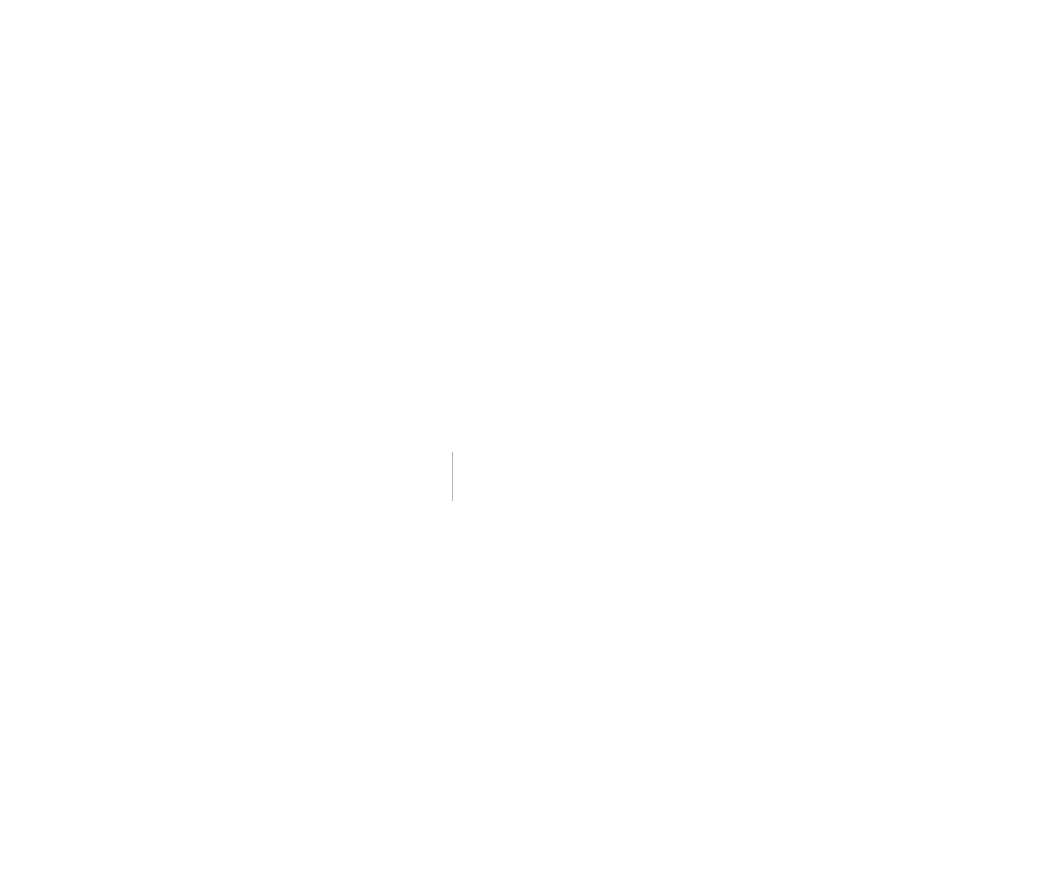
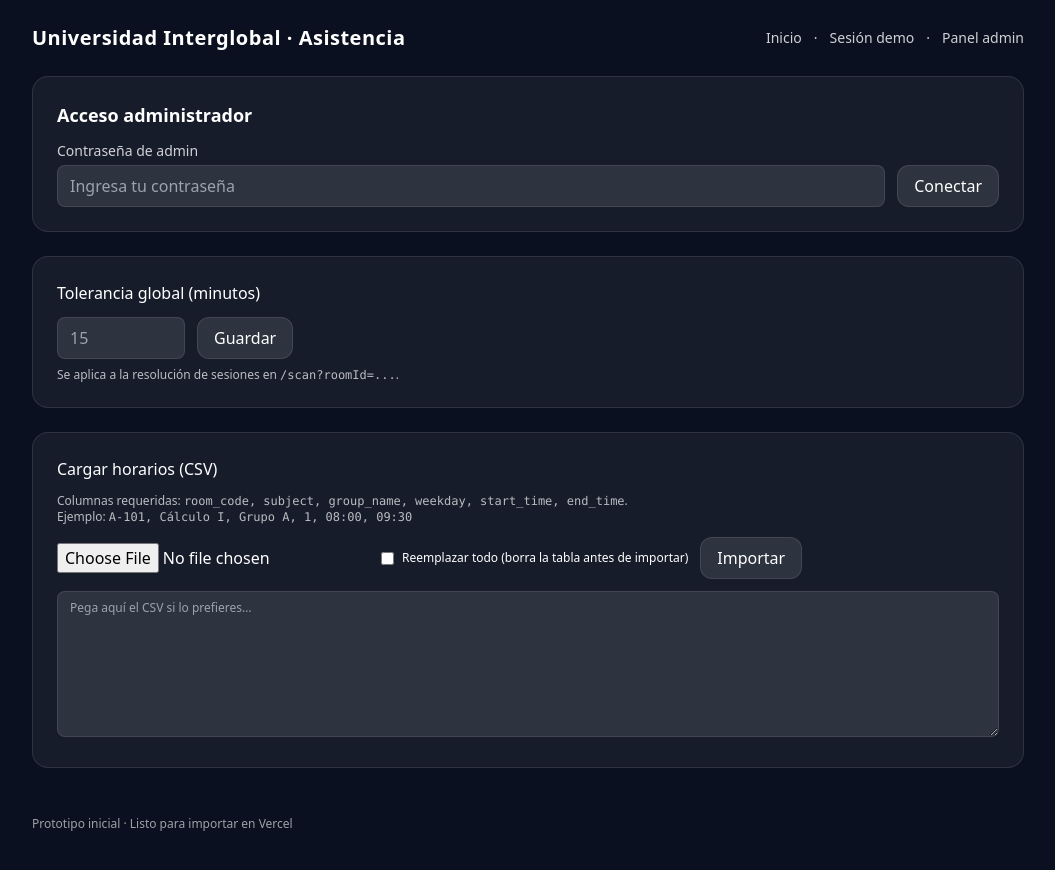
Before and after one commit to puribehuig-boop/ui-asistencia, a Next.js app: page /admin/settings in a window 1280 px wide. Before the commit this address had no page. Shown: the top 870 px of the page, without its empty margins (112-1167 px from the left). Built offline with nearby package versions, Linux system fonts and the light colour scheme.

Commit message:
Create page.tsx

```diff
--- /dev/null
+++ b/app/admin/settings/page.tsx
@@ -0,0 +1,170 @@
+'use client';
+
+import { useEffect, useState } from 'react';
+
+export default function AdminSettingsPage() {
+  const [adminPass, setAdminPass] = useState('');
+  const [tol, setTol] = useState<number | ''>('');
+  const [loading, setLoading] = useState(false);
+  const [msg, setMsg] = useState<string | null>(null);
+  const [csvText, setCsvText] = useState<string>('');
+  const [replaceAll, setReplaceAll] = useState(false);
+
+  const fetchTol = async () => {
+    if (!adminPass) return;
+    setLoading(true); setMsg(null);
+    try {
+      const r = await fetch('/api/admin/settings', { headers: { 'x-admin-password': adminPass } });
+      if (!r.ok) {
+        setMsg('No autorizado o error al leer ajustes.');
+      } else {
+        const j = await r.json();
+        setTol(j.attendance_tolerance_min ?? '');
+      }
+    } catch (e: any) {
+      setMsg(String(e));
+    } finally {
+      setLoading(false);
+    }
+  };
+
+  useEffect(() => { /* no auto-fetch sin password */ }, []);
+
+  const saveTol = async () => {
+    if (tol === '' || Number(tol) < 0 || Number(tol) > 240) {
+      setMsg('Valor inválido: usa 0 a 240 minutos.');
+      return;
+    }
+    setLoading(true); setMsg(null);
+    try {
+      const r = await fetch('/api/admin/settings', {
+        method: 'POST',
+        headers: {
+          'Content-Type': 'application/json',
+          'x-admin-password': adminPass
+        },
+        body: JSON.stringify({ attendance_tolerance_min: Number(tol) }),
+      });
+      const j = await r.json();
+      if (!r.ok || !j.ok) throw new Error(j.error || 'Error al guardar');
+      setMsg('Tolerancia guardada correctamente.');
+    } catch (e: any) {
+      setMsg(e.message);
+    } finally {
+      setLoading(false);
+    }
+  };
+
+  const importCsv = async () => {
+    if (!csvText.trim()) {
+      setMsg('Carga un CSV antes de importar.');
+      return;
+    }
+    setLoading(true); setMsg(null);
+    try {
+      const url = `/api/admin/schedule/import${replaceAll ? '?replace=1' : ''}`;
+      const r = await fetch(url, {
+        method: 'POST',
+        headers: { 'Content-Type': 'text/csv', 'x-admin-password': adminPass },
+        body: csvText,
+      });
+      const j = await r.json();
+      if (!r.ok || !j.ok) throw new Error(j.error || 'Error al importar');
+      setMsg(`Importación completa. Filas insertadas: ${j.inserted}${replaceAll ? ' (reemplazo total)' : ''}.`);
+    } catch (e: any) {
+      setMsg(e.message);
+    } finally {
+      setLoading(false);
+    }
+  };
+
+  const onFile = async (f?: File) => {
+    if (!f) return;
+    const text = await f.text();
+    setCsvText(text);
+  };
+
+  return (
+    <main className="space-y-6">
+      <section className="bg-white/5 border border-white/10 rounded-2xl p-6">
+        <h2 className="text-lg font-semibold mb-3">Acceso administrador</h2>
+        <div className="flex flex-wrap items-end gap-3">
+          <div className="flex-1 min-w-[220px]">
+            <label className="block text-sm mb-1 opacity-80">Contraseña de admin</label>
+            <input
+              type="password"
+              value={adminPass}
+              onChange={(e) => setAdminPass(e.target.value)}
+              placeholder="Ingresa tu contraseña"
+              className="w-full px-3 py-2 rounded-lg bg-white/10 border border-white/10"
+            />
+          </div>
+          <button
+            onClick={fetchTol}
+            className="px-4 py-2 rounded-xl bg-white/10 hover:bg-white/20 border border-white/10"
+          >
+            Conectar
+          </button>
+        </div>
+        {msg && <p className="text-xs mt-3 opacity-80">{msg}</p>}
+      </section>
+
+      <section className="bg-white/5 border border-white/10 rounded-2xl p-6">
+        <h3 className="text-base font-medium mb-3">Tolerancia global (minutos)</h3>
+        <div className="flex items-end gap-3">
+          <input
+            type="number"
+            min={0}
+            max={240}
+            value={tol}
+            onChange={(e) => setTol(e.target.value === '' ? '' : Number(e.target.value))}
+            placeholder="15"
+            className="w-32 px-3 py-2 rounded-lg bg-white/10 border border-white/10"
+          />
+          <button
+            onClick={saveTol}
+            className="px-4 py-2 rounded-xl bg-white/10 hover:bg-white/20 border border-white/10"
+            disabled={loading || !adminPass}
+          >
+            Guardar
+          </button>
+        </div>
+        <p className="text-xs opacity-70 mt-2">Se aplica a la resolución de sesiones en <code>/scan?roomId=...</code>.</p>
+      </section>
+
+      <section className="bg-white/5 border border-white/10 rounded-2xl p-6">
+        <h3 className="text-base font-medium mb-3">Cargar horarios (CSV)</h3>
+        <p className="text-xs opacity-70 mb-3">
+          Columnas requeridas: <code>room_code, subject, group_name, weekday, start_time, end_time</code>.
+          <br />Ejemplo: <code>A-101, Cálculo I, Grupo A, 1, 08:00, 09:30</code>
+        </p>
+        <div className="flex flex-wrap items-center gap-3 mb-3">
+          <input
+            type="file"
+            accept=".csv,text/csv"
+            onChange={(e) => onFile(e.target.files?.[0] || undefined)}
+            className="block"
+          />
+          <label className="flex items-center gap-2 text-xs">
+            <input type="checkbox" checked={replaceAll} onChange={(e) => setReplaceAll(e.target.checked)} />
+            Reemplazar todo (borra la tabla antes de importar)
+          </label>
+          <button
+            onClick={importCsv}
+            className="px-4 py-2 rounded-xl bg-white/10 hover:bg-white/20 border border-white/10"
+            disabled={loading || !adminPass}
+          >
+            Importar
+          </button>
+        </div>
+        <textarea
+          rows={8}
+          className="w-full px-3 py-2 rounded-lg bg-white/10 border border-white/10 text-xs"
+          placeholder="Pega aquí el CSV si lo prefieres…"
+          value={csvText}
+          onChange={(e) => setCsvText(e.target.value)}
+        />
+      </section>
+    </main>
+  );
+}
```
